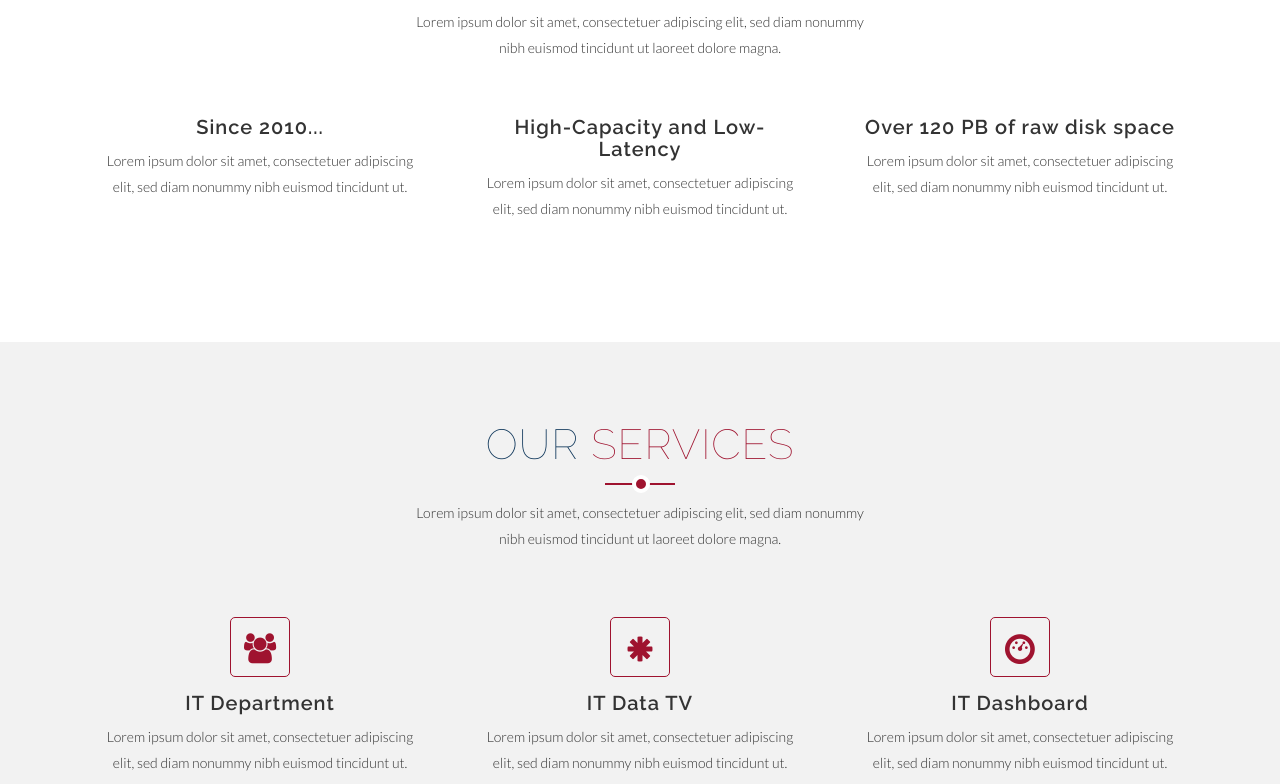
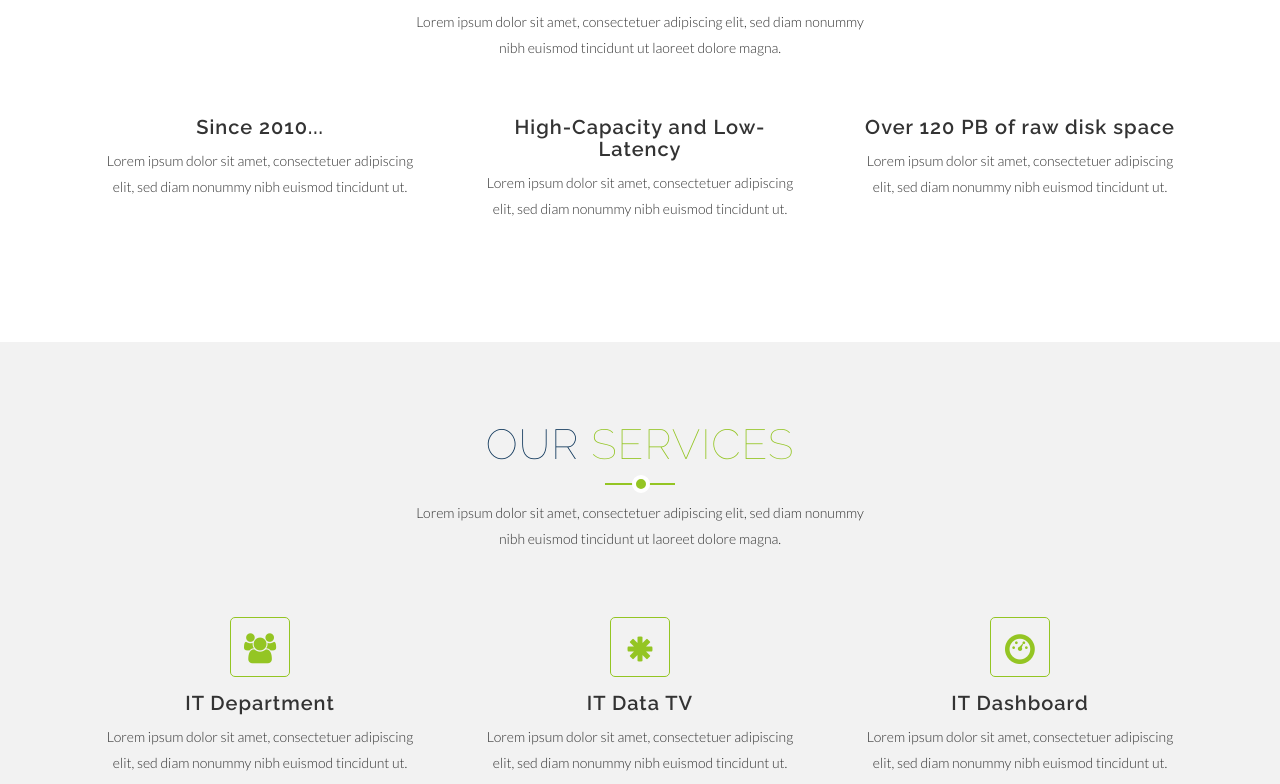
Before and after one commit to ademigue/eos-webpage-2017, a plain HTML site: page index.html in a window 1280 px wide. Shown: the part 534-1318 px from the top of the page. Drawn offline with nearby package versions, Linux system fonts and the light colour scheme.

Commit message:
The color has been changed.

```diff
--- a/index.html
+++ b/index.html
@@ -18,7 +18,7 @@
     <link rel="stylesheet" href="css/menu_sideslide.css">
     <link rel="stylesheet" href="css/main.css">
     <link rel="stylesheet" href="css/responsive.css">
-    <link rel="stylesheet" href="css/colors/red.css">
+    <link rel="stylesheet" href="css/colors/green.css">
 
 
   </head>
```
